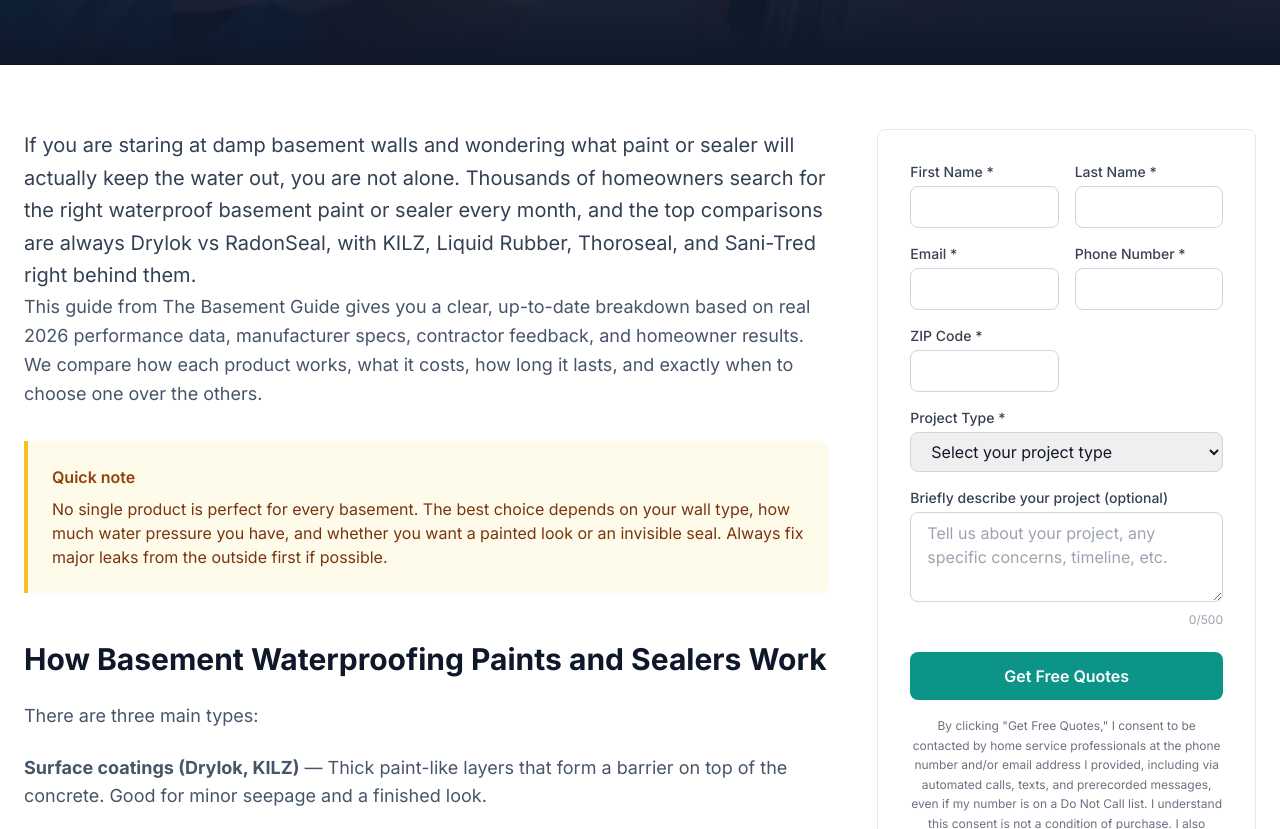
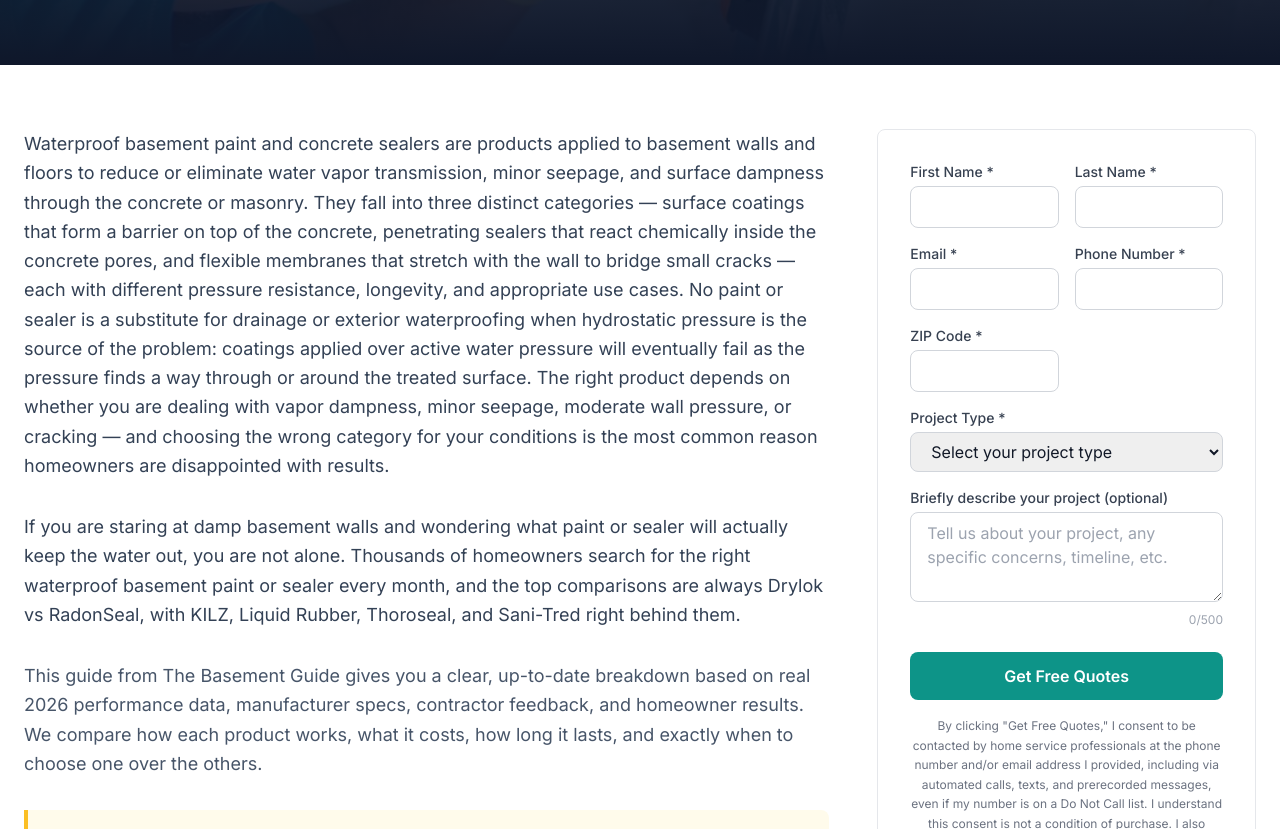
Before and after one commit to thebasementguide2026/basement-guide, a Next.js app: page /articles/waterproof-basement-paint-sealers in a window 1280 px wide. Shown: the part 560-1389 px from the top of the page. Built offline with nearby package versions, Linux system fonts and the light colour scheme.

Commit message:
content: add entity definition for waterproof-basement-paint-sealers

```diff
--- a/app/articles/waterproof-basement-paint-sealers/page.tsx
+++ b/app/articles/waterproof-basement-paint-sealers/page.tsx
@@ -112,8 +112,13 @@ export default function WaterproofBasementPaintSealers() {
         <div className='grid grid-cols-1 lg:grid-cols-12 gap-12'>
           <article className='lg:col-span-8 prose prose-lg max-w-none'>
 
+            {/* Entity Definition */}
+            <p className='text-lg text-slate-700 leading-relaxed mb-8'>
+              Waterproof basement paint and concrete sealers are products applied to basement walls and floors to reduce or eliminate water vapor transmission, minor seepage, and surface dampness through the concrete or masonry. They fall into three distinct categories &mdash; surface coatings that form a barrier on top of the concrete, penetrating sealers that react chemically inside the concrete pores, and flexible membranes that stretch with the wall to bridge small cracks &mdash; each with different pressure resistance, longevity, and appropriate use cases. No paint or sealer is a substitute for drainage or exterior waterproofing when hydrostatic pressure is the source of the problem: coatings applied over active water pressure will eventually fail as the pressure finds a way through or around the treated surface. The right product depends on whether you are dealing with vapor dampness, minor seepage, moderate wall pressure, or cracking &mdash; and choosing the wrong category for your conditions is the most common reason homeowners are disappointed with results.
+            </p>
+
             {/* Intro */}
-            <p className='text-xl text-slate-700 leading-relaxed'>
+            <p className='text-lg text-slate-700 leading-relaxed mb-8'>
               If you are staring at damp basement walls and wondering what paint or sealer will actually keep the water out, you are not alone. Thousands of homeowners search for the right waterproof basement paint or sealer every month, and the top comparisons are always Drylok vs RadonSeal, with KILZ, Liquid Rubber, Thoroseal, and Sani-Tred right behind them.
             </p>
             <p className='text-lg text-slate-600 leading-relaxed'>
```
